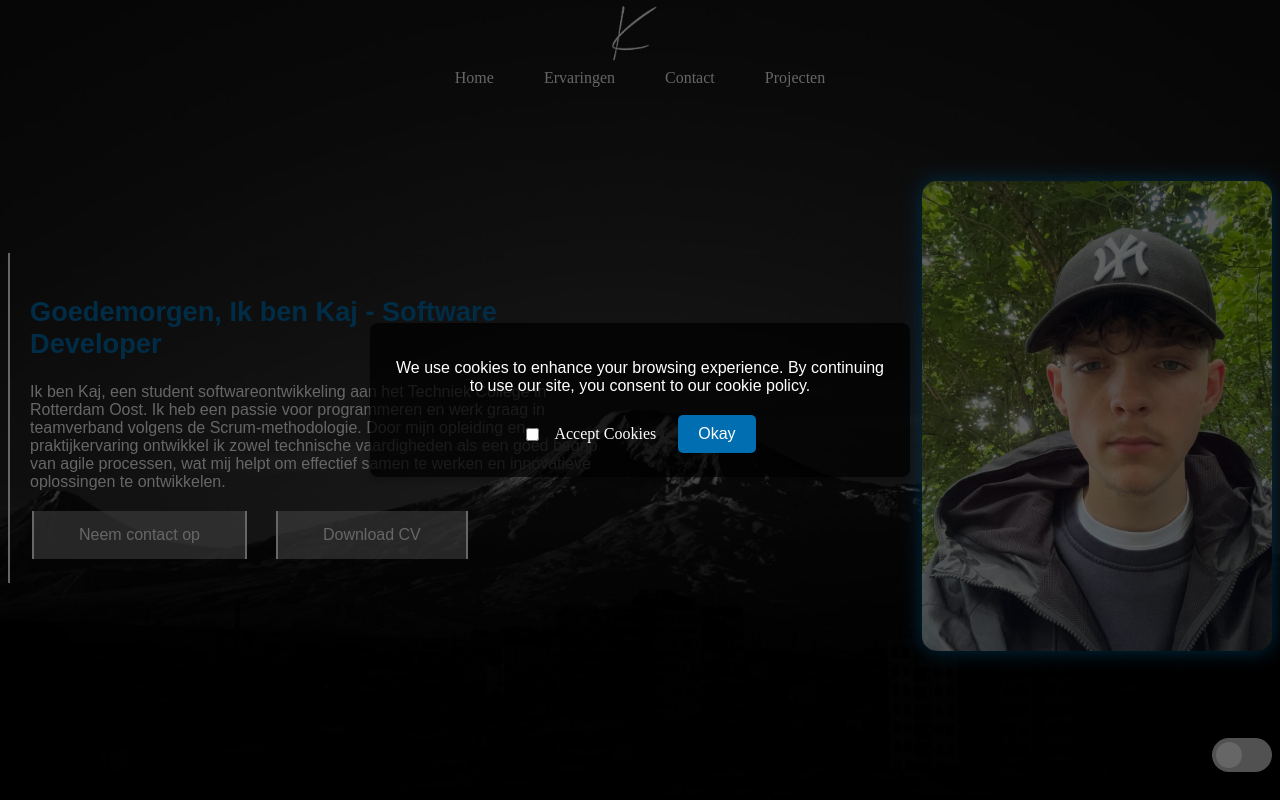
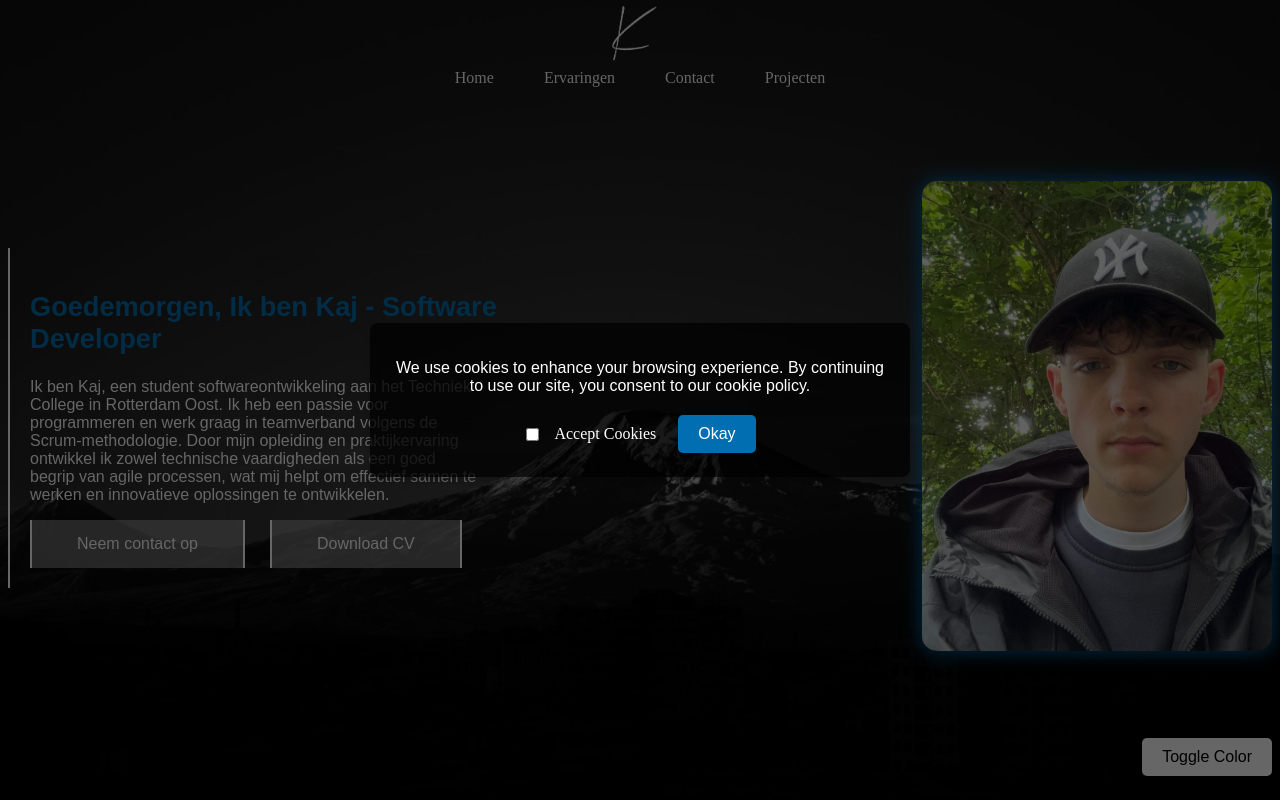
Before and after one commit to KajE879/Portfolio-java, a PHP site: page / in a window 1280 px wide. Run offline with PHP 8.4, Linux system fonts and the light colour scheme.

Commit message:
made the css better

```diff
--- /dev/null
+++ b/footer.php
@@ -0,0 +1,3 @@
+<footer>
+    <button id="colorSwitchLabel" class="buttonlight" onclick="switchLightMode()">Toggle Color</button>
+</footer>
--- a/index.php
+++ b/index.php
@@ -38,12 +38,7 @@
             </div>
         </div>
     </div>
-    <footer>
-        <label class="switch">
-            <input type="checkbox" id="colorSwitchLabel">
-            <span class="slider"></span>
-        </label>
-    </footer>
+    <?php require "footer.php"?>
     <script src="main.js"></script>
     <script src="begroeting.js"></script>
 </body>
--- a/main.css
+++ b/main.css
@@ -1,132 +1,122 @@
-/* Main */
+/* ---Main--- */
+body {
+    height: 100vh;
+    background: url(images/background.jpg) center no-repeat;
+    background-size: cover;
+    background-color: #000;
+    color: white;
     h1 {
         font-family: sans-serif;
         color: #006eb0;
         font-size: 1.7em;
         transition: color 3s;
     }
-
     h2 {
         color: white;
         text-decoration: none;
         font-size: 1.125em;
     }
-
     p {
         font-family: Arial, sans-serif;
         font-size: 1em;
     }
-
-header img {
-    width: 75px;
 }
-
-.text-roman {
-    font-family: 'Times New Roman', Times, serif;
-}
-
-body {
-    height: 100vh;
-    background: url(images/background.jpg) center no-repeat;
-    background-size: cover;
-    background-color: #000;
-    color: white;
-}
-
-.text-blue {
-    color: #006eb0;
-}
-
-.text-bold {
-    font-weight: bold;
-}
-
-/* Ervaringen Video */
+/* ---Ervaringen--- */
 .erv-main {
     display: flex;
     justify-content: center;
     align-items: center;
     min-height: 80vh;
     gap: 200px;
+    a {
+        text-decoration: none;
     }
-
+    h2 {
+        transition: color 0.5s;
+    }
     video {
         height: 300px;
         width: 550px;
     }
-
-.erv-main a {
-    text-decoration: none;
+    table {
+        color: white;
+        text-align: center;
+        width: 500px;
+        height: 250px;
+        tr:hover td {
+            background-color: rgba(0, 0, 0, 0.5);
         }
-
-.erv-main h2 {
-    transition: color 0.5s;
+        thead {
+            height: 50px;
+            th {
+                background-color: rgba(0, 109, 176, 0.4);
             }
-
-/* Header Navigation */
+        }
+        td {
+            border: 1px solid rgba(255, 255, 255, 0.5);
+            transition: background-color 0.5s;
+        }
+    }
+}
+/* ---Header/Nav--- */
 header {
     height: 50px;
     display: flex;
     align-items: center;
     justify-content: center;
+    img {
+        width: 75px;
     }
-
+}
 nav {
     height: 40px;
     display: flex;
     align-items: center;
     justify-content: center;
-}
-
-nav ul {
+    ul {
         display: flex;
         list-style: none;
         padding: 0;
         margin: 0;
         gap: 50px;
-}
-
-nav a {
+        a {
             color: white;
             text-decoration: none;
             transition: color 0.5s;
         }
-
         .effect:hover {
             color: #006eb0;
         }
 
-/* Table */
-table {
+    }
+}
+/* ---Index--- */
+.index-main {
+    display: flex;
+    justify-content: center;
+    align-items: center;
+    min-height: 80vh;
+    gap: 300px;
+    .foto-me {
+        width: 350px;
+        border-radius: 15px;
+        box-shadow: 0 0 20px rgb(0, 110, 176);
+    }
+    article {
+        text-align: left;
+        padding: 20px;
+        border-left: 2px solid white;
+        a {
+            text-decoration: none;
             color: white;
-    text-align: center;
-    width: 500px;
-    height: 250px;
         }
-
-thead {
-    height: 50px;
-}
-
-th {
-    background-color: rgba(0, 109, 176, 0.4);
-}
-
-td {
-    border: 1px solid rgba(255, 255, 255, 0.5);
-    transition: background-color 0.5s;
-}
-
-table tr:hover td {
-    background-color: rgba(0, 0, 0, 0.5);
-}
-
-/* Index */
-article button {
+        button {
             background-color: rgba(180, 180, 180, 0.5);
             padding: 15px 45px;
             border-left: 2px solid white;
             border-right: 2px solid white;
+            border-top: none;
+            border-bottom: none;
             color: white;
             text-align: center;
             display: inline-block;
@@ -134,64 +124,19 @@ article button {
             transition: background-color 0.5s;
             border-radius: 0px;
         }
-
-article a{
-    text-decoration: none;
-    color: white;
+        p {
+            width: 450px;
         }
-
-article {
-    width: 650px;
-    text-align: left;
-    padding: 20px;
-    border-left: 2px solid white;
-}
-
-.foto-me {
-    width: 350px;
-    border-radius: 15px;
-    box-shadow: 0 0 20px rgb(0, 110, 176);
-}
-
-.index-main {
-    display: flex;
-    justify-content: center;
-    align-items: center;
-    min-height: 80vh;
-    gap: 300px;
-}
-
         .buttons {
             display: flex;
             gap: 25px;
-}
-
             .beffect:hover {
                 background-color: rgba(0, 109, 176, 0.5);
             }
-
-/* Projects */
-.polaroid {
-    background-color: rgba(0, 0, 0, 0.66);
-    box-shadow: 0 4px 8px rgba(0, 0, 0, 0.2), 0 6px 20px rgba(0, 0, 0, 0.19);
-    width: 400px;
-    border-radius: 25px;
         }
-
-.container {
-    text-align: center;
     }
-
-.img-polaroid {
-    width: 400px;
-    height: 225px;
-    border-radius: 25px;
 }
-
-.link-pol {
-    text-decoration: none;
-}
-
+/* ---Projecten--- */
 .projects {
     display: flex;
     justify-content: center;
@@ -310,17 +263,13 @@ footer {
         text-align: center;
         max-width: 500px;
         width: 90%;
-}
-
-.cookie-content p {
+        p {
             color: #fff;
         }
-
-.cookie-content label {
+        label {
             color: #fff;
             margin-right: 15px;
         }
-
         button {
             background-color: rgb(0, 110, 176);
             border: none;
@@ -328,137 +277,99 @@ button {
             padding: 10px 20px;
             font-size: 16px;
             margin: 4px 2px;
+            border-radius: 5px;
             cursor: pointer;
-    border-radius: 5px;
             transition: background-color 0.3s;
-}
-
-button:hover {
+            &:hover {
                 background-color: rgb(0, 110, 176);
             }
-
-input[type="checkbox"] {
-    margin-right: 10px;
         }
-
         .check {
             display: flex;
             align-items: center;
             justify-content: center;
             gap: 5px;
+            input[type="checkbox"] {
+                margin-right: 10px;
             }
-
-/* Switch */
-.switch {
-    position: relative;
-    display: inline-block;
-    width: 60px;
-    height: 34px;
         }
-
-.switch input {
-    opacity: 0;
-    width: 0;
-    height: 0;
     }
-
-.slider {
-    position: absolute;
-    cursor: pointer;
-    top: 0;
-    left: 0;
-    right: 0;
-    bottom: 0;
-    background-color: #ccc;
-    transition: 0.4s;
-    border-radius: 34px;
 }
-
-.slider:before {
-    position: absolute;
-    content: "";
-    height: 26px;
-    width: 26px;
-    left: 4px;
-    bottom: 4px;
-    background-color: white;
-    transition: 0.4s;
-    border-radius: 50%;
-}
-
-input:checked + .slider {
-    background-color: #000000;
-}
-
-input:checked + .slider:before {
-    transform: translateX(26px);
-}
-
-.tijdb{
-
-}
-
-
-
-
-
-
-
-/* Light Mode */
+/* ---Lightmode--- */
 body.light-mode {
     background: url(images/bwhite.jpg) center no-repeat;
     background-size: cover;
     background-color: #cccccc;
     color: black;
-}
-
-body.light-mode h2, body.light-mode p, body.light-mode nav a{
+    h2, p, nav a {
         color: black;
     }
-
-body.light-mode table{
+    table {
+        color: black;
+        td {
+            border: 1px solid rgba(0, 0, 0, 0.5);
+        }
+    }
+    article {
+        border-left: 2px solid rgb(0, 0, 0);
+        button {
+            border-left: 2px solid rgb(0, 0, 0);
+            border-right: 2px solid rgb(0, 0, 0);
+            border-top: none;
+            border-bottom: none;
+            background-color: rgba(80, 80, 80, 0.5);
+        }
+        a {
             color: black;
         }
-body.light-mode td{
-    border: 1px solid rgba(0, 0, 0, 0.5);
     }
-body.light-mode article button{
-    border-left: 2px solid rgb(0, 0, 0);
-    border-right: 2px solid rgb(0, 0, 0);
-    background-color: rgba(80, 80, 80, 0.5);
-}
-body.light-mode article a{
+    .contacts {
+        background-color: rgba(255, 255, 255, 0.75);
+        border: 2px solid rgb(0, 0, 0);
+        .contact-form {
+            label {
                 color: black;
             }
-body.light-mode article{
-    border-left: 2px solid rgb(0, 0, 0);
-}
-body.light-mode .contacts{
-    background-color: rgba(255, 255, 255, 0.75);
-    border: 2px solid rgb(0, 0, 0);
-}
-body.light-mode label{
-    color: black;
-}
-
-body.light-mode .contact-form input, .contact-form textarea {
+            input,
+            textarea {
                 background-color: rgb(200, 200, 200);
                 border: 1px solid #ffffff;
             }
-
-body.light-mode .socials{
+        }
+        a {
+            color: rgba(80, 80, 80, 0.75);
+            transition: color 0.5s;
+            &:hover {
+                color: rgb(0, 110, 176);
+            }
+        }
+    }
+    .socials {
         border: 2px solid black;
     }
-
-body.light-mode .contacts a {
-    color: rgba(80, 80, 80, 0.75);
-    transition: color 0.5s;
-}
-
-body.light-mode .contacts a:hover {
-    color: rgb(0, 110, 176);
-}
-
-body.light-mode .polaroid  {
+    .polaroid  {
         background-color: rgba(255, 255, 255, 0.66);
     }
+    .buttonlight {
+        background-color: rgba(0, 0, 0);
+        color: white;
+        &:hover {
+            background-color: rgb(0, 110, 176);
+        }
+    }
+}
+/* ---Lightmode Button--- */
+.buttonlight {
+    color: black;
+    background-color: rgb(255, 255, 255);
+    padding: 10px 20px;
+    font-size: 16px;
+    transition: background-color 0.5s;
+    cursor: pointer;
+    border: none;
+    border-radius: 5px;
+    &:hover {
+        background-color: rgb(0, 110, 176);
+        transition: background-color 0.5s;
+    }
+}
--- a/main.js
+++ b/main.js
@@ -21,17 +21,16 @@ document.addEventListener('DOMContentLoaded', (event) => {
 // Toggle light mode
 function toggleLightMode() {
     const lightModeEnabled = localStorage.getItem('lightMode') === 'true';
-    const colorSwitchLabel = document.getElementById('colorSwitchLabel');
     document.body.classList.toggle('light-mode', lightModeEnabled);
-    colorSwitchLabel.checked = lightModeEnabled;
-    colorSwitchLabel.addEventListener('change', function () {
-        const isChecked = this.checked;
-        document.body.classList.toggle('light-mode', isChecked);
-        localStorage.setItem('lightMode', isChecked);
-    });
 }
+function switchLightMode() {
+    const lightModeEnabled = !document.body.classList.contains('light-mode');
+    document.body.classList.toggle('light-mode', lightModeEnabled);
+    localStorage.setItem('lightMode', lightModeEnabled);
+}
+document.addEventListener('DOMContentLoaded', toggleLightMode);
 
-toggleLightMode();
+
 
 // console.log
 const form = document.querySelector('#mijnFormulier');
```
Also changed, not shown: other parts of main.css (+66 -58 lines), contact.php (+3 -8 lines), ervaringen.php (+3 -8 lines), projecten.php (+7 -12 lines). Lines whose indentation alone changed are shown as unchanged.
